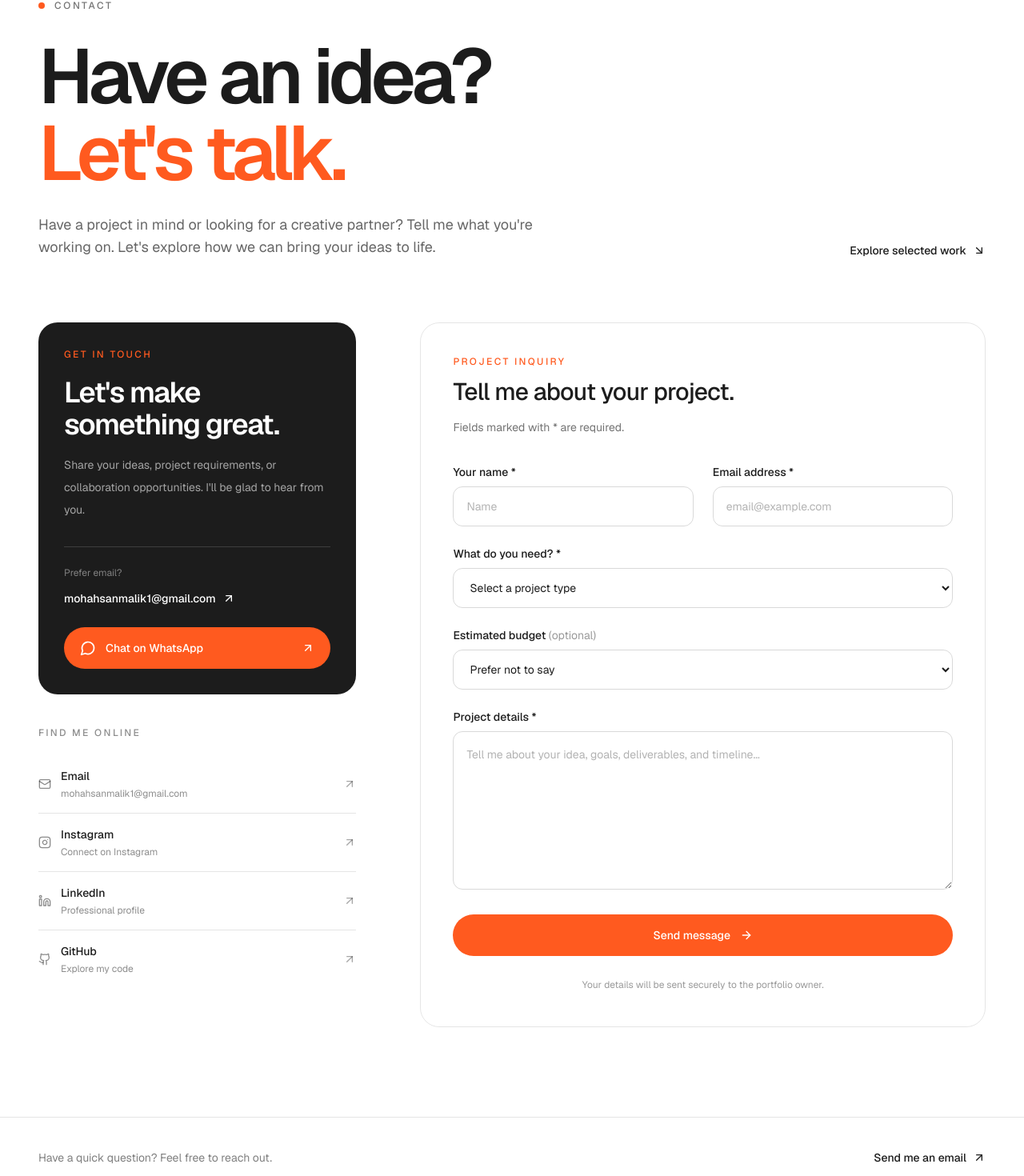
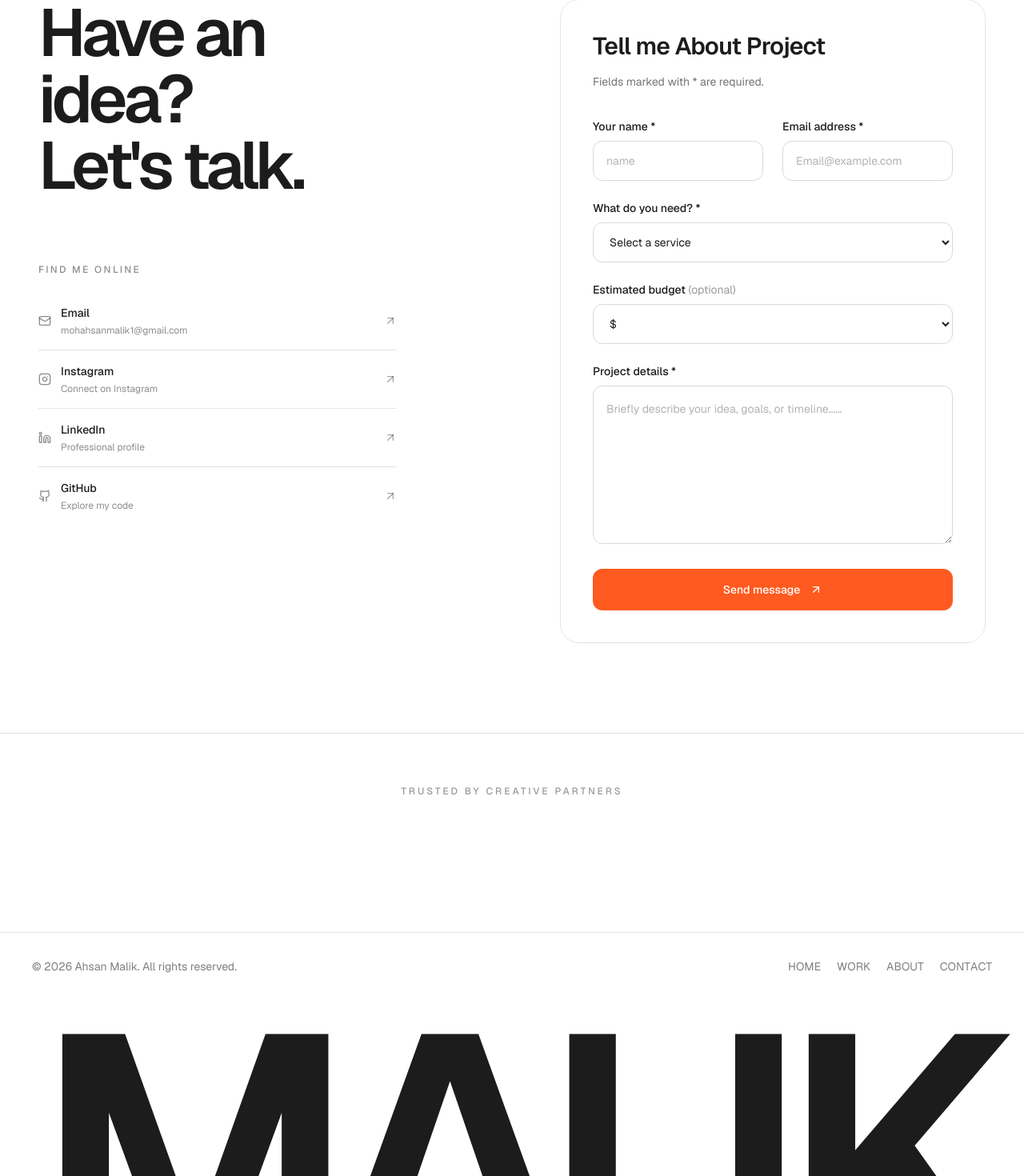
Before and after one commit to Yuton1/Portofolio_Malik, a Next.js app: page /contact in a window 1280 px wide. Shown: the part 145-1615 px from the top of the page at 80% size. Built offline with nearby package versions, Linux system fonts and the light colour scheme.

Commit message:
perbaiki layout di bagian contact

```diff
--- a/app/(site)/contact/page.tsx
+++ b/app/(site)/contact/page.tsx
@@ -1,23 +1,16 @@
-
 "use client";
 
 import { useState, type FormEvent } from "react";
-import Link from "next/link";
 import {
-  ArrowDownRight,
-  ArrowRight,
   ArrowUpRight,
   CheckCircle2,
   Mail,
-  MessageCircle,
   Instagram,
   Linkedin,
   Github,
 } from "lucide-react";
-import { ProjectInquiryCard } from "@/components/ui/ProjectInquiryCard";
 
 const CONTACT_EMAIL = "mohahsanmalik1@gmail.com";
-const WHATSAPP_NUMBER = "+62-85749418875";
 
 const PROJECT_TYPES = [
   "Graphic Design",
@@ -85,7 +78,6 @@ export default function ContactPage() {
   const [ready, setReady] = useState(false);
   const [sending, setSending] = useState(false);
 
-
   async function handleSubmit(
     event: FormEvent<HTMLFormElement>
   ) {
@@ -132,110 +124,22 @@ export default function ContactPage() {
     }
   }
 
-
-  function openWhatsApp() {
-    const message = encodeURIComponent(
-      "Hi Ahsan! I'd like to discuss a creative project with you."
-    );
-
-    window.open(
-      `https://wa.me/${WHATSAPP_NUMBER}?text=${message}`,
-      "_blank",
-      "noopener,noreferrer"
-    );
-  }
-
   return (
     <main className="overflow-hidden">
-      {/* HERO */}
-      <section className="px-5 pb-14 pt-20 sm:px-8 sm:pb-20 sm:pt-28 lg:px-12 lg:pt-36">
-        <div className="mx-auto max-w-7xl">
-          <div className="mb-8 flex items-center gap-3">
-            <span className="h-2 w-2 rounded-full bg-[#ff5a1f]" />
-            <p className="text-xs font-medium uppercase tracking-[0.22em] text-black/55 dark:text-white/55">
-              Contact
-            </p>
-          </div>
-
-          <div className="grid gap-10 lg:grid-cols-[1fr_auto] lg:items-end">
-            <div>
-              <h1 className="max-w-5xl text-5xl font-semibold leading-[0.98] tracking-[-0.06em] sm:text-7xl lg:text-8xl">
-                Have an idea?
-                <span className="block text-[#ff5a1f]">
+      <section className="px-5 pb-20 pt-32 sm:px-8 sm:pb-28 lg:px-12 lg:pt-36">
+        <div className="mx-auto grid max-w-[1600px] gap-14 lg:grid-cols-[1.05fr_0.95fr] lg:items-start lg:gap-16">
+          {/* LEFT COLUMN: HEADING + FIND ME ONLINE */}
+          <div className="flex flex-col">
+            <h1 className="text-8xl font-semibold leading-[0.95] tracking-[-0.06em] sm:text-8xl lg:text-[clamp(4.25rem,6.5vw,7rem)]">
+              Have an
+              <br />
+              idea?
+              <br />
               Let&apos;s talk.
-                </span>
             </h1>
 
-              <p className="mt-7 max-w-2xl text-base leading-8 text-black/60 dark:text-white/60 sm:text-lg">
-                Have a project in mind or looking for a creative
-                partner? Tell me what you&apos;re working on.
-                Let&apos;s explore how we can bring your ideas
-                to life.
-              </p>
-            </div>
-
-            <Link
-              href="/work"
-              className="group inline-flex w-fit items-center gap-2 text-sm font-medium transition hover:text-[#ff5a1f]"
-            >
-              Explore selected work
-              <ArrowDownRight className="h-4 w-4 transition-transform group-hover:translate-x-1 group-hover:translate-y-1" />
-            </Link>
-          </div>
-        </div>
-      </section>
-
-      {/* CONTACT CONTENT */}
-      <section className="px-5 pb-20 sm:px-8 sm:pb-28 lg:px-12">
-        <div className="mx-auto grid max-w-7xl gap-12 lg:grid-cols-[0.72fr_1.28fr] lg:gap-20">
-          {/* LEFT COLUMN */}
-          <aside>
-            <div className="rounded-3xl bg-[#1c1c1c] p-6 text-white sm:p-8">
-              <p className="text-xs font-medium uppercase tracking-[0.2em] text-[#ff5a1f]">
-                Get in touch
-              </p>
-
-              <h2 className="mt-5 text-3xl font-semibold tracking-[-0.04em] sm:text-4xl">
-                Let&apos;s make something great.
-              </h2>
-
-              <p className="mt-4 text-sm leading-7 text-white/60">
-                Share your ideas, project requirements, or
-                collaboration opportunities. I&apos;ll be glad
-                to hear from you.
-              </p>
-
-              <div className="mt-8 border-t border-white/15 pt-6">
-                <p className="mb-3 text-xs text-white/45">
-                  Prefer email?
-                </p>
-
-                <a
-                  href={`mailto:${CONTACT_EMAIL}`}
-                  className="group inline-flex max-w-full items-center gap-2 break-all text-sm font-medium transition hover:text-[#ff5a1f]"
-                >
-                  {CONTACT_EMAIL}
-                  <ArrowUpRight className="h-4 w-4 shrink-0" />
-                </a>
-              </div>
-
-              <div className="mt-6">
-                <button
-                  type="button"
-                  onClick={openWhatsApp}
-                  className="group flex w-full items-center justify-between gap-3 rounded-full bg-[#ff5a1f] px-5 py-4 text-left text-sm font-medium text-white transition hover:bg-[#e94b13]"
-                >
-                  <span className="flex items-center gap-3">
-                    <MessageCircle className="h-5 w-5" />
-                    Chat on WhatsApp
-                  </span>
-                  <ArrowUpRight className="h-4 w-4 transition-transform group-hover:-translate-y-0.5 group-hover:translate-x-0.5" />
-                </button>
-              </div>
-            </div>
-
             {/* SOCIAL LINKS */}
-            <div className="mt-10">
+            <div className="mt-14 max-w-md lg:mt-20">
               <h3 className="mb-5 text-xs font-medium uppercase tracking-[0.2em] text-black/45 dark:text-white/45">
                 Find me online
               </h3>
@@ -277,33 +181,28 @@ export default function ContactPage() {
                 })}
               </div>
             </div>
-          </aside>
+          </div>
 
           {/* RIGHT COLUMN: FORM */}
-
           <div
             onMouseMove={handlePixelMove}
-          className="group relative overflow-hidden rounded-3xl border border-black/10 p-5 dark:border-white/10 dark:bg-[#1c1c1c]sm:p-8 lg:p-10">
-
+            className="group relative overflow-hidden rounded-3xl border border-black/10 p-6 dark:border-white/10 dark:bg-[#1c1c1c] sm:p-8 lg:p-10"
+          >
             {/* PIXEL EFFECT */}
             <div className="pixel-effect" aria-hidden="true" />
 
             {/* FORM CONTENT */}
             <div className="relative z-10">
-
               <div className="mb-8">
-              <p className="text-xs font-medium uppercase tracking-[0.2em] text-[#ff5a1f]">
-                Project Inquiry
-              </p>
-
-              <h2 className="mt-3 text-2xl font-medium tracking-tight sm:text-3xl">
-                Tell me about your project.
+                <h2 className="text-2xl font-semibold tracking-tight sm:text-3xl">
+                  Tell me About Project
                 </h2>
 
                 <p className="mt-3 text-sm leading-7 text-black/55 dark:text-white/55">
                   Fields marked with * are required.
                 </p>
               </div>
+
               <form onSubmit={handleSubmit} className="space-y-6">
                 <div className="grid gap-6 sm:grid-cols-2">
                   <div>
@@ -324,7 +223,7 @@ export default function ContactPage() {
                       onChange={(event) =>
                         setForm({ ...form, name: event.target.value })
                       }
-                    placeholder="Name"
+                      placeholder="name"
                       className="w-full rounded-xl border border-black/15 bg-transparent px-4 py-3.5 text-sm outline-none transition placeholder:text-black/30 focus:border-[#ff5a1f] focus:ring-2 focus:ring-[#ff5a1f]/10 dark:border-white/15 dark:placeholder:text-white/25"
                     />
                   </div>
@@ -348,7 +247,7 @@ export default function ContactPage() {
                       onChange={(event) =>
                         setForm({ ...form, email: event.target.value })
                       }
-                    placeholder="email@example.com"
+                      placeholder="Email@example.com"
                       className="w-full rounded-xl border border-black/15 bg-transparent px-4 py-3.5 text-sm outline-none transition placeholder:text-black/30 focus:border-[#ff5a1f] focus:ring-2 focus:ring-[#ff5a1f]/10 dark:border-white/15 dark:placeholder:text-white/25"
                     />
                   </div>
@@ -375,7 +274,7 @@ export default function ContactPage() {
                     }
                     className="w-full rounded-xl border border-black/15 bg-transparent px-4 py-3.5 text-sm outline-none transition focus:border-[#ff5a1f] focus:ring-2 focus:ring-[#ff5a1f]/10 dark:border-white/15 dark:[color-scheme:dark]"
                   >
-                  <option value="">Select a project type</option>
+                    <option value="">Select a service</option>
                     {PROJECT_TYPES.map((type) => (
                       <option key={type} value={type}>
                         {type}
@@ -404,7 +303,7 @@ export default function ContactPage() {
                     }
                     className="w-full rounded-xl border border-black/15 bg-transparent px-4 py-3.5 text-sm outline-none transition focus:border-[#ff5a1f] focus:ring-2 focus:ring-[#ff5a1f]/10 dark:border-white/15 dark:[color-scheme:dark]"
                   >
-                  <option value="">Prefer not to say</option>
+                    <option value="">$</option>
                     <option value="Under $100">Under $100</option>
                     <option value="$100–$300">$100–$300</option>
                     <option value="$300–$500">$300–$500</option>
@@ -433,7 +332,7 @@ export default function ContactPage() {
                     onChange={(event) =>
                       setForm({ ...form, message: event.target.value })
                     }
-                  placeholder="Tell me about your idea, goals, deliverables, and timeline..."
+                    placeholder="Briefly describe your idea, goals, or timeline......"
                     className="w-full resize-y rounded-xl border border-black/15 bg-transparent px-4 py-3.5 text-sm leading-7 outline-none transition placeholder:text-black/30 focus:border-[#ff5a1f] focus:ring-2 focus:ring-[#ff5a1f]/10 dark:border-white/15 dark:placeholder:text-white/25"
                   />
                 </div>
@@ -461,40 +360,19 @@ export default function ContactPage() {
                 <button
                   type="submit"
                   disabled={sending}
-                className="group flex w-full items-center justify-center gap-3 rounded-full bg-[#ff5a1f] px-6 py-4 text-sm font-medium text-white transition hover:bg-[#e94b13] disabled:cursor-not-allowed disabled:opacity-60 focus-visible:outline-none focus-visible:ring-2 focus-visible:ring-[#ff5a1f] focus-visible:ring-offset-2"
+                  className="group flex w-full items-center justify-center gap-3 rounded-xl bg-[#ff5a1f] px-6 py-4 text-sm font-medium text-white transition hover:bg-[#e94b13] disabled:cursor-not-allowed disabled:opacity-60 focus-visible:outline-none focus-visible:ring-2 focus-visible:ring-[#ff5a1f] focus-visible:ring-offset-2"
                 >
                   {sending ? "Sending message..." : "Send message"}
 
                   {!sending && (
-                  <ArrowRight className="h-4 w-4 transition-transform group-hover:translate-x-1" />
+                    <ArrowUpRight className="h-4 w-4 transition-transform group-hover:-translate-y-0.5 group-hover:translate-x-0.5" />
                   )}
                 </button>
-
-              <p className="text-center text-xs leading-6 text-black/40 dark:text-white/40">
-              Your details will be sent securely to the portfolio owner.
-              </p>
               </form>
             </div>
           </div>
         </div>
       </section>
-
-      {/* BOTTOM CTA */}
-      <section className="border-t border-black/10 px-5 py-10 dark:border-white/10 sm:px-8 lg:px-12">
-        <div className="mx-auto flex max-w-7xl flex-col justify-between gap-4 sm:flex-row sm:items-center">
-          <p className="text-sm text-black/50 dark:text-white/50">
-            Have a quick question? Feel free to reach out.
-          </p>
-
-          <a
-            href={`mailto:${CONTACT_EMAIL}`}
-            className="inline-flex w-fit items-center gap-2 text-sm font-medium transition hover:text-[#ff5a1f]"
-          >
-            Send me an email
-            <ArrowUpRight className="h-4 w-4" />
-          </a>
-        </div>
-      </section>
     </main>
   );
 }
```
Lines whose indentation alone changed are shown as unchanged.
